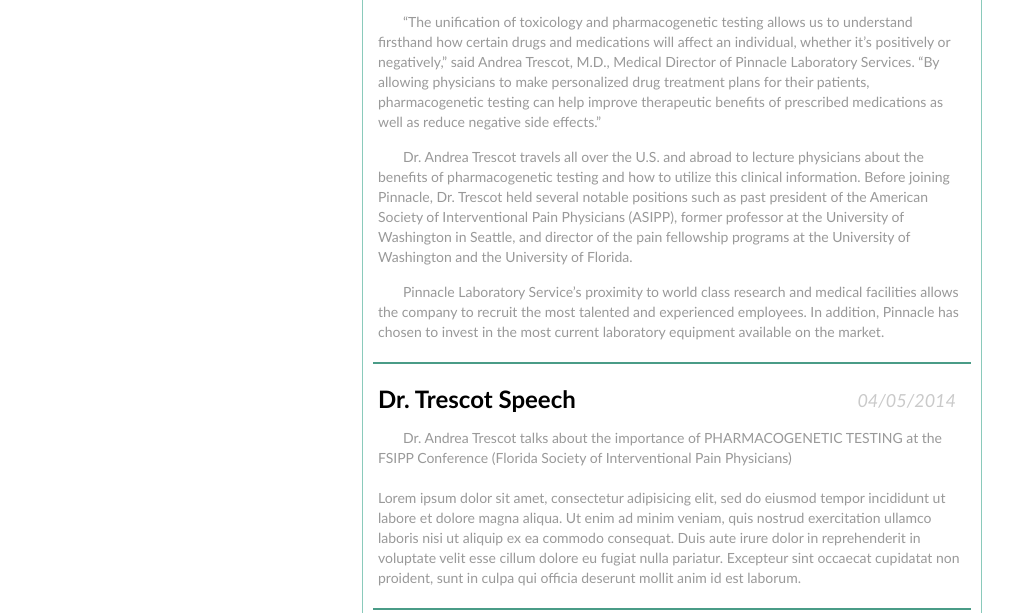
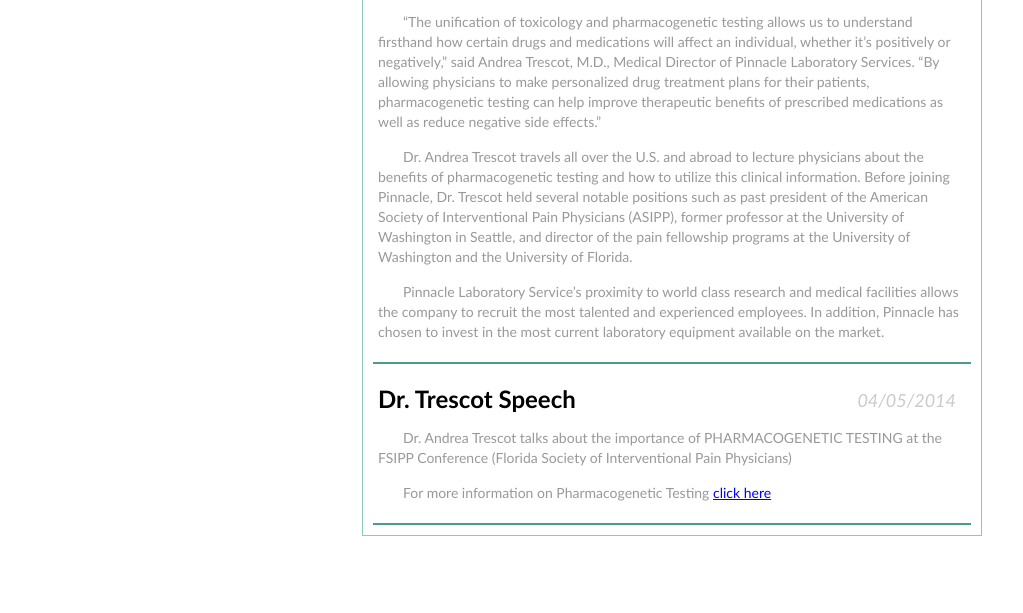
Before and after one commit to mfleming7024/PinnacleFreelance, a plain HTML site: page news.html in a window 1280 px wide. Shown: the part 1121-1734 px from the top of the page, without its empty margins (128-1151 px from the left). Drawn offline with Linux system fonts and the light colour scheme.

Commit message:
fixed news article lorem ipsum

```diff
--- a/news.html
+++ b/news.html
@@ -90,9 +90,8 @@
 				<div class="news-item" id="trescot-speech">
 					<h2>Dr. Trescot Speech</h2>
 					<h3>04/05/2014</h3>
-					<p>Dr. Andrea Trescot talks about the importance of PHARMACOGENETIC TESTING at the FSIPP Conference (Florida Society of Interventional Pain Physicians)<br /><br />
-
-Lorem ipsum dolor sit amet, consectetur adipisicing elit, sed do eiusmod tempor incididunt ut labore et dolore magna aliqua. Ut enim ad minim veniam, quis nostrud exercitation ullamco laboris nisi ut aliquip ex ea commodo consequat. Duis aute irure dolor in reprehenderit in voluptate velit esse cillum dolore eu fugiat nulla pariatur. Excepteur sint occaecat cupidatat non proident, sunt in culpa qui officia deserunt mollit anim id est laborum. </p>
+					<p>Dr. Andrea Trescot talks about the importance of PHARMACOGENETIC TESTING at the FSIPP Conference (Florida Society of Interventional Pain Physicians)</p>
+					<p>For more information on Pharmacogenetic Testing <a href="pharm-testing.html">click here</a></p>
 				</div>
 			</div>
 		</div>
```
